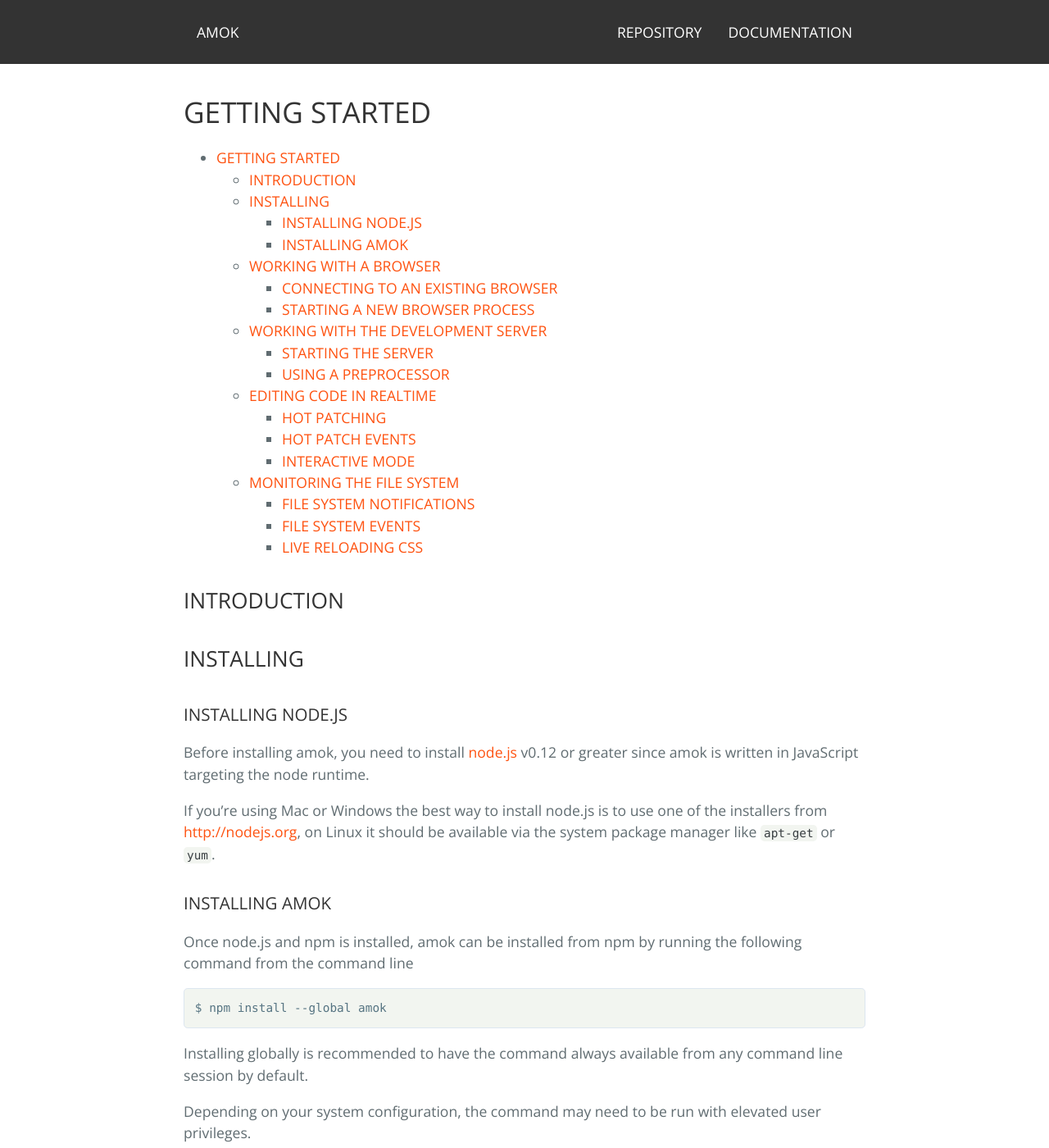
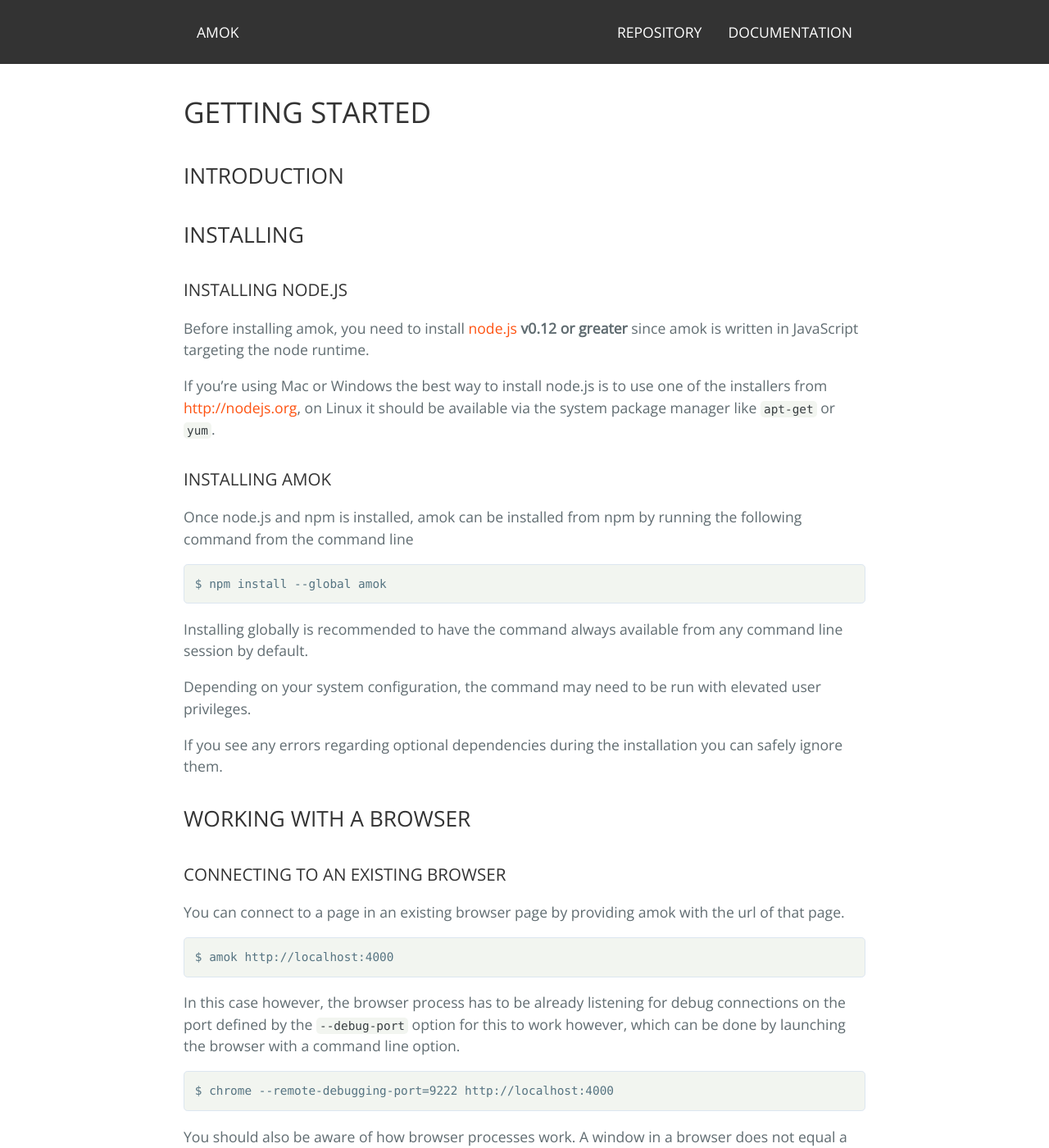
Before and after one commit to stereokai/amok, a Jekyll site: the page built from getting_started.md, in a window 1280 px wide and 1400 px high. Shown: the whole window at 82% size. Built offline with Jekyll 4.4.1, drawn with Linux system fonts in a browser that asks for light colours; nearby versions of some CDN libraries; the repository's description, which GitHub fills in, is left out.

Commit message:
Update *.md

````diff
--- a/getting_started.md
+++ b/getting_started.md
@@ -2,26 +2,6 @@
 ---
 
 # GETTING STARTED
-
-* [GETTING STARTED](#getting-started)
-  * [INTRODUCTION](#introduction)
-  * [INSTALLING](#installing)
-    * [INSTALLING NODE.JS](#installing-nodejs)
-    * [INSTALLING AMOK](#installing-amok)
-  * [WORKING WITH A BROWSER](#working-with-a-browser)
-    * [CONNECTING TO AN EXISTING BROWSER](#connecting-to-an-existing-browser)
-    * [STARTING A NEW BROWSER PROCESS](#starting-a-new-browser-process)
-  * [WORKING WITH THE DEVELOPMENT SERVER](#working-with-the-development-server)
-    * [STARTING THE SERVER](#starting-the-server)
-    * [USING A PREPROCESSOR](#using-a-preprocessor)
-  * [EDITING CODE IN REALTIME](#editing-code-in-realtime)
-    * [HOT PATCHING](#hot-patching)
-    * [HOT PATCH EVENTS](#hot-patch-events)
-    * [INTERACTIVE MODE](#interactive-mode)
-  * [MONITORING THE FILE SYSTEM](#monitoring-the-file-system)
-    * [FILE SYSTEM NOTIFICATIONS](#file-system-notifications)
-    * [FILE SYSTEM EVENTS](#file-system-events)
-    * [LIVE RELOADING CSS](#live-reloading-css)
 
 ## INTRODUCTION
 
@@ -29,7 +9,7 @@
 
 ### INSTALLING NODE.JS
 
-Before installing amok, you need to install [node.js](http://nodejs.org) v0.12 or greater
+Before installing amok, you need to install [node.js](http://nodejs.org) **v0.12 or greater**
 since amok is written in JavaScript targeting the node runtime.
 
 If you're using Mac or Windows the best way to install node.js is to use one of
@@ -53,6 +33,7 @@
 If you see any errors regarding optional dependencies during the installation you can safely ignore them.
 
 ## WORKING WITH A BROWSER
+
 ### CONNECTING TO AN EXISTING BROWSER
 
 You can connect to a page in an existing browser page by providing amok with the url of that page.
@@ -153,6 +134,7 @@
 ```
 
 ## EDITING CODE IN REALTIME
+
 ### HOT PATCHING
 
 You can edit and tweak code live without reloading by passing the `--hot` option,
````
Also changed, not shown: example/canvas/index.md (added, +23 -0 lines), example/mithril/index.md (added, +24 -0 lines), index.md (+31 -12 lines), man/index.md (+2 -0 lines), changelog.md.
